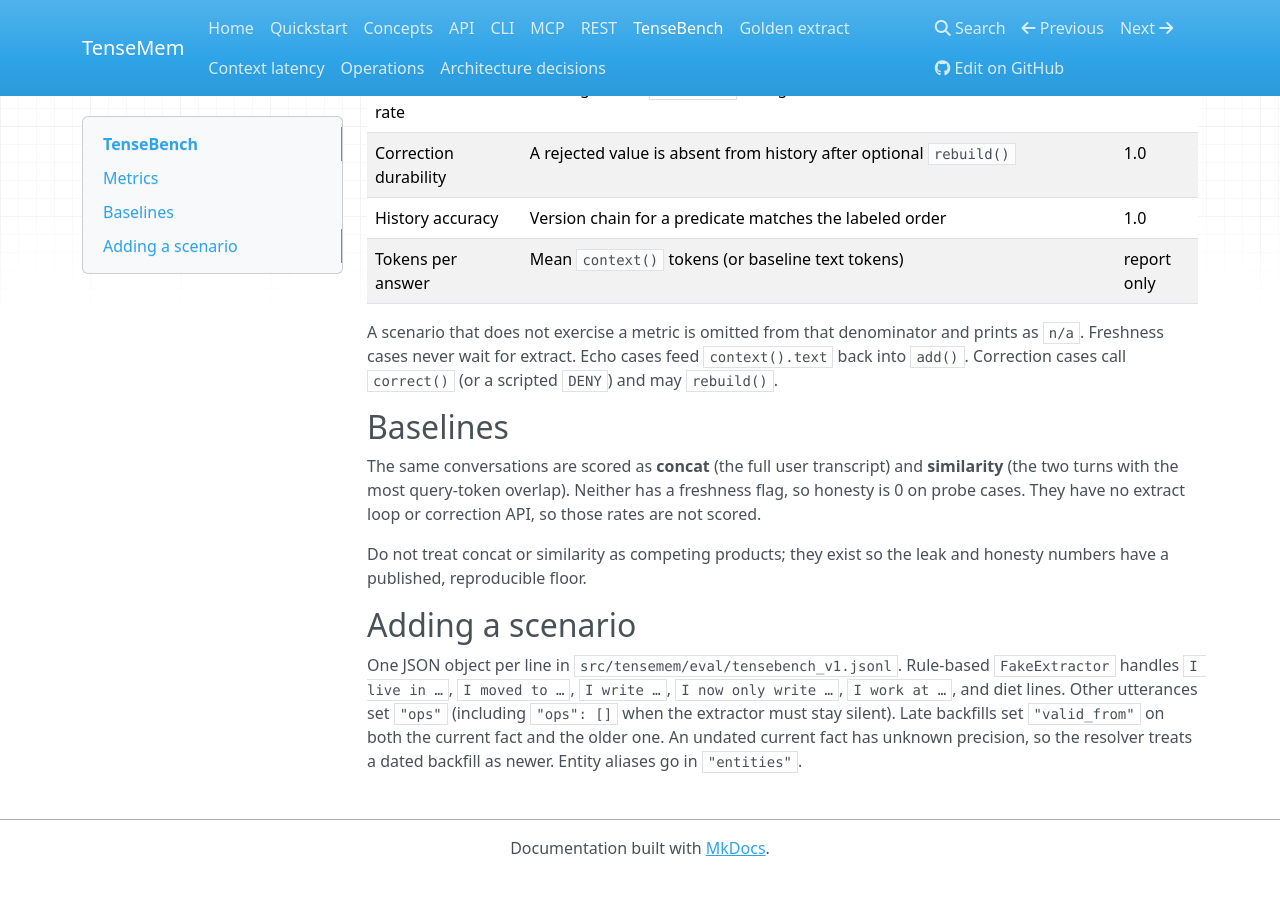
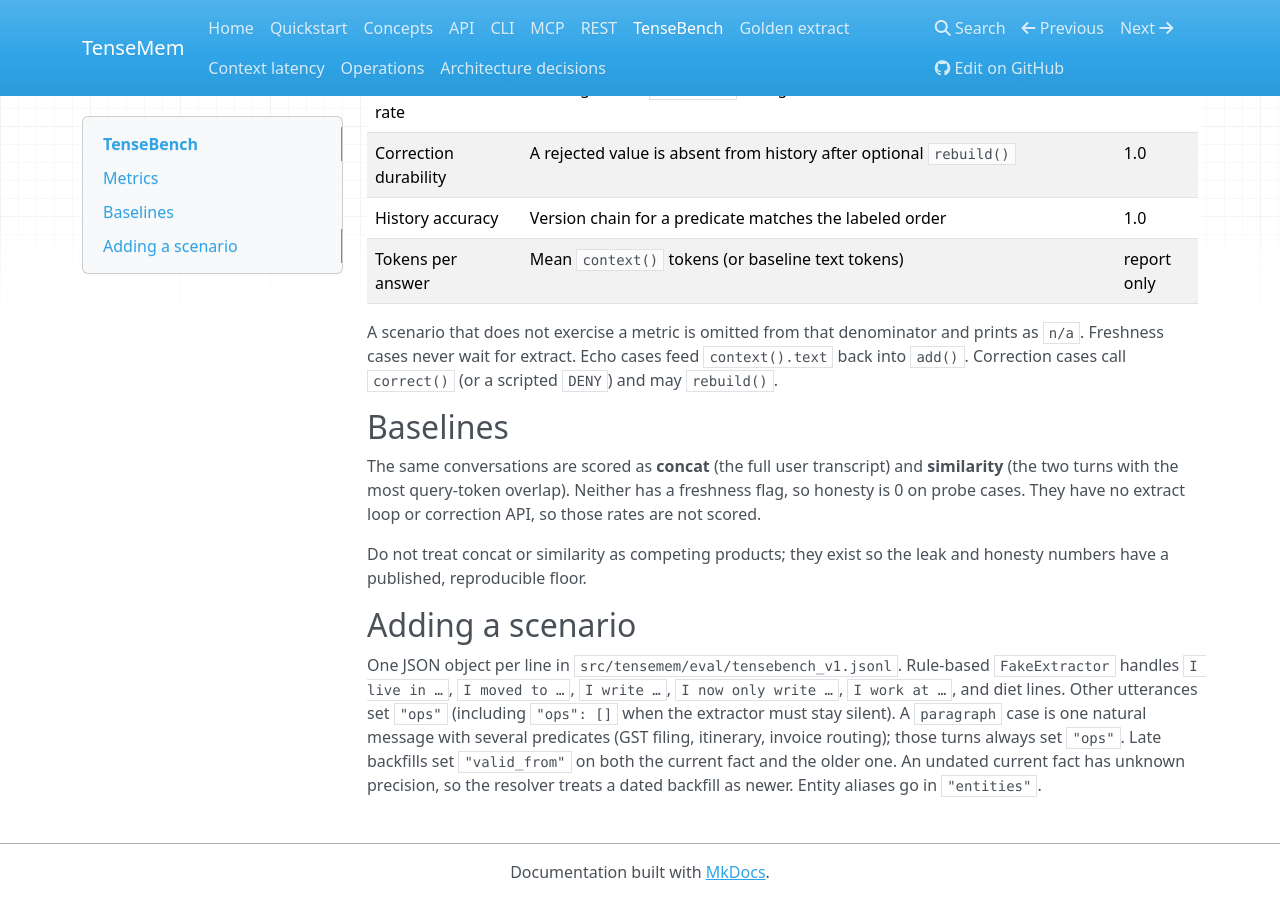
Before and after one commit to rahul05ranjan/tensemem, an MkDocs documentation site: the page built from docs/tensebench.md, in a window 1280 px wide and 900 px high, scrolled down 619 px. Built offline with MkDocs 1.6.1, drawn with Linux system fonts in a browser that asks for light colours; nearby versions of some CDN libraries; before the commit the page ends 1495 px from its top, so only the background shows below that; some of the changed text lies outside the part shown.

Commit message:
[low-risk] Add paragraph TenseBench cases for filing and travel (#35)
## What

- Add 12 `paragraph` TenseBench scenarios (packaged set 70 → 82).
- Each case is one natural note with several predicates: GST filing,
itinerary, email/invoice routing. Updates, a quarterly hedge, a CA who
must not overwrite the filer, and an echo probe use the same metrics.
- Turns always set scripted `ops` so CI stays on `FakeExtractor`. No
GSTIN, inbox addresses, or the short live-in demo lines.

## Why

Agents ingest long notes, not one fact per turn. The packaged set was
almost all short demo utterances, so it did not score whether a filing
or travel paragraph keeps one current value per slot.

## Docs

- `docs/tensebench.md` (count + how to add a paragraph case)
- `changes/tensebench-paragraphs.md`
- README status line unchanged (no API or CLI flag change)


Made with [Cursor](https://cursor.com)

<!-- This is an auto-generated comment: release notes by coderabbit.ai
-->

## Summary by CodeRabbit

- **Documentation**
- Expanded TenseBench documentation with guidance for multi-predicate
paragraph scenarios and additional extraction patterns.
- Documented an increase in the packaged scenario set from 70 to 82
conversations.

- **Evaluation**
- Added 12 scenarios covering GST filing, travel itineraries, invoice
routing, invoice terms, updates, hypotheticals, third-party attribution,
and echo behavior.
- Expanded validation to cover paragraph scenarios and multi-predicate
natural-language inputs.

<!-- end of auto-generated comment: release notes by coderabbit.ai -->

Co-authored-by: Cursor <cursoragent@cursor.com>

```diff
--- a/docs/tensebench.md
+++ b/docs/tensebench.md
@@ -31,4 +31,4 @@ Do not treat concat or similarity as competing products; they exist so the leak
 
 ## Adding a scenario
 
-One JSON object per line in `src/tensemem/eval/tensebench_v1.jsonl`. Rule-based `FakeExtractor` handles `I live in …`, `I moved to …`, `I write …`, `I now only write …`, `I work at …`, and diet lines. Other utterances set `"ops"` (including `"ops": []` when the extractor must stay silent). Late backfills set `"valid_from"` on both the current fact and the older one. An undated current fact has unknown precision, so the resolver treats a dated backfill as newer. Entity aliases go in `"entities"`.
+One JSON object per line in `src/tensemem/eval/tensebench_v1.jsonl`. Rule-based `FakeExtractor` handles `I live in …`, `I moved to …`, `I write …`, `I now only write …`, `I work at …`, and diet lines. Other utterances set `"ops"` (including `"ops": []` when the extractor must stay silent). A `paragraph` case is one natural message with several predicates (GST filing, itinerary, invoice routing); those turns always set `"ops"`. Late backfills set `"valid_from"` on both the current fact and the older one. An undated current fact has unknown precision, so the resolver treats a dated backfill as newer. Entity aliases go in `"entities"`.
```
Also changed, not shown: other parts of docs/tensebench.md (+1 -1 lines), changes/tensebench-paragraphs.md (added, +8 -0 lines), 2 other files.
